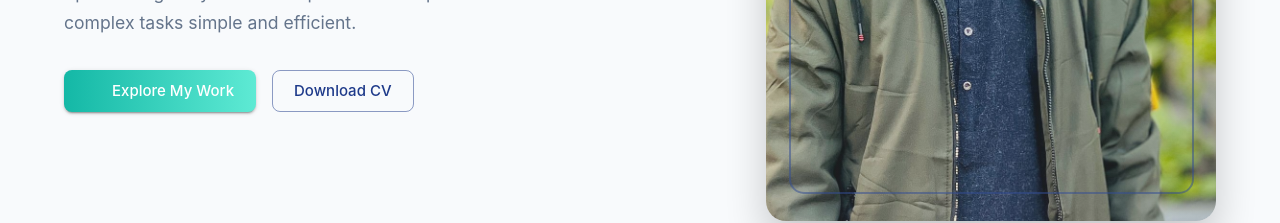
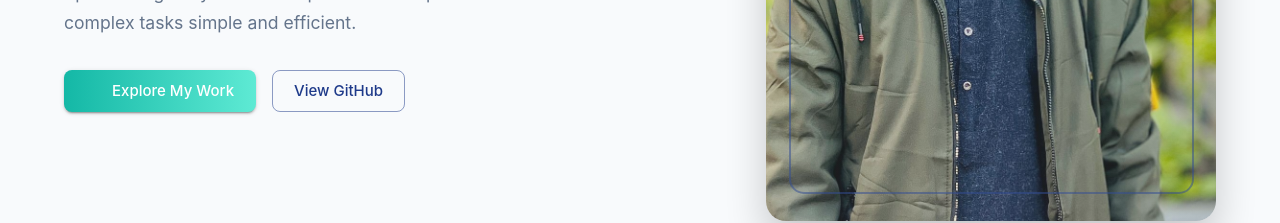
Before and after one commit to umarJ-max/portfolio-web, a React (Vite) app: page / in a window 1280 px wide. Shown: the part 462-685 px from the top of the page. Built offline with nearby package versions, Linux system fonts and the light colour scheme; some icons are missing.

Commit message:
fix: change CV button to GitHub link and add Vercel config for routing

```diff
--- a/src/pages/Home.jsx
+++ b/src/pages/Home.jsx
@@ -102,10 +102,11 @@ export default function Home() {
                 <Button
                   variant="outlined"
                   size="large"
-                  href="/UmarJ_CV.pdf"
-                  download
+                  href="https://github.com/umarJ-max"
+                  target="_blank"
+                  rel="noopener noreferrer"
                 >
-                  Download CV
+                  View GitHub
                 </Button>
               </Stack>
             </Box>
```
Also changed, not shown: vercel.json (added).
